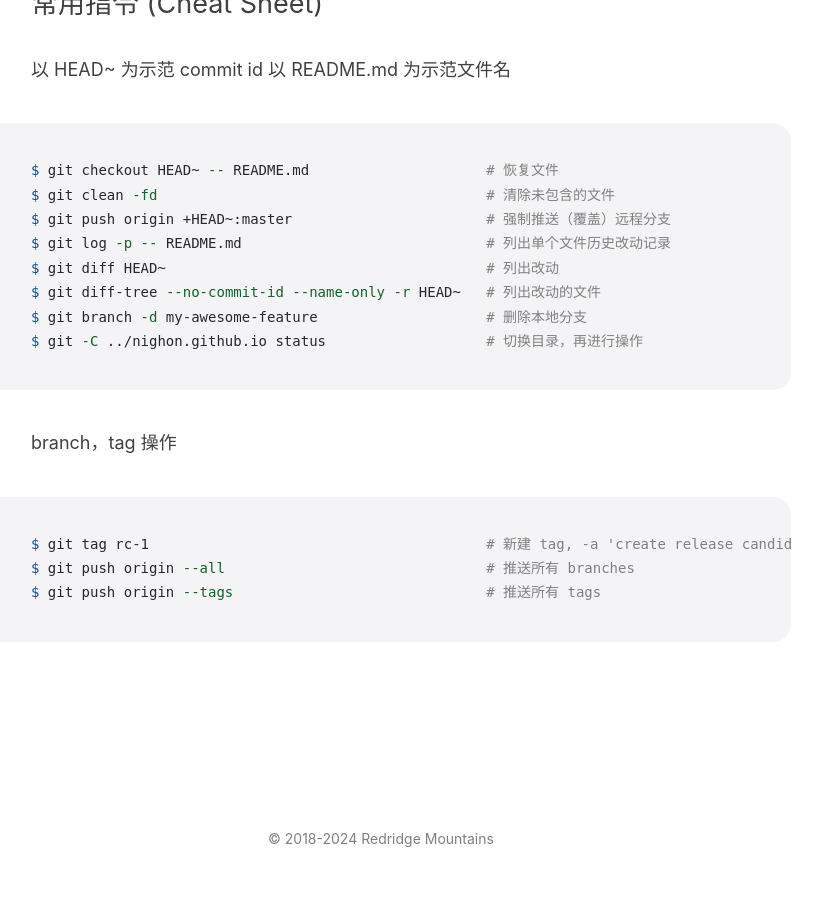
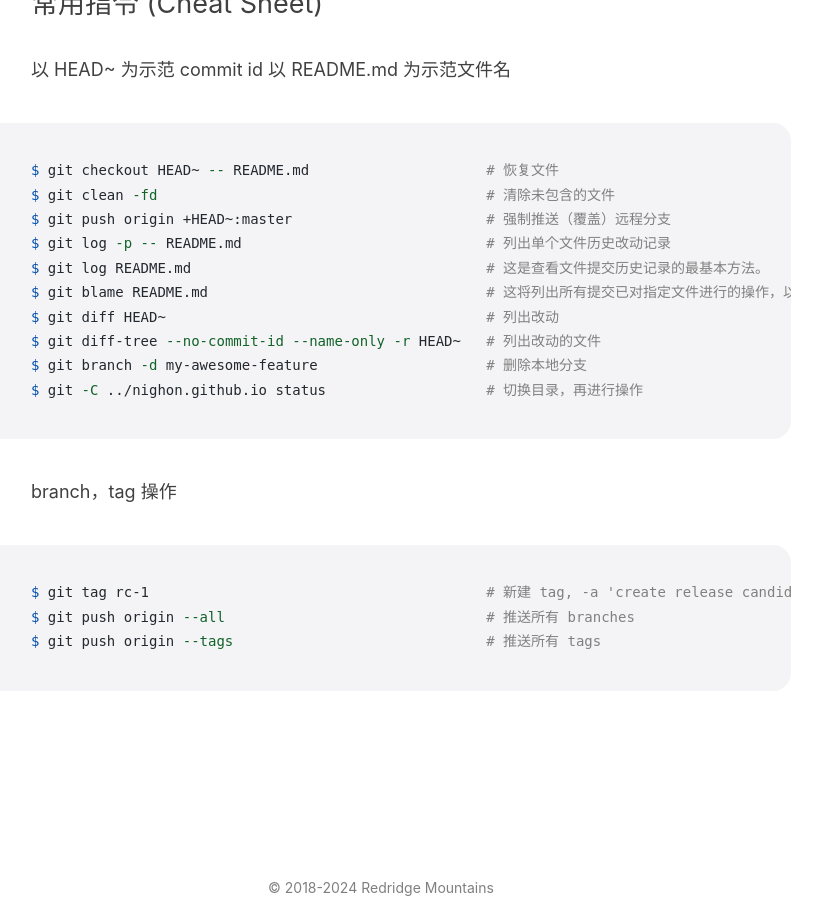
Before and after one commit to nighon/nighon.github.io, a Jekyll site: the page built from _posts/2018-06-24-git.md, in a window 1280 px wide and 900 px high, scrolled down 3210 px. Shown: the whole window, without its empty margins (259-1081 px from the left). Built offline with Jekyll 4.4.1, drawn with Linux system fonts in a browser that asks for light colours.

Commit message:
Add `git blame`

```diff
--- a/_posts/2018-06-24-git-manual.md
+++ b/_posts/2018-06-24-git.md
@@ -92,6 +92,8 @@
 $ git clean -fd                                       # 清除未包含的文件
 $ git push origin +HEAD~:master                       # 强制推送（覆盖）远程分支
 $ git log -p -- README.md                             # 列出单个文件历史改动记录
+$ git log README.md                                   # 这是查看文件提交历史记录的最基本方法。
+$ git blame README.md                                 # 这将列出所有提交已对指定文件进行的操作，以及每次提交的作者以及提交的日期和时间。
 $ git diff HEAD~                                      # 列出改动
 $ git diff-tree --no-commit-id --name-only -r HEAD~   # 列出改动的文件
 $ git branch -d my-awesome-feature                    # 删除本地分支
```
